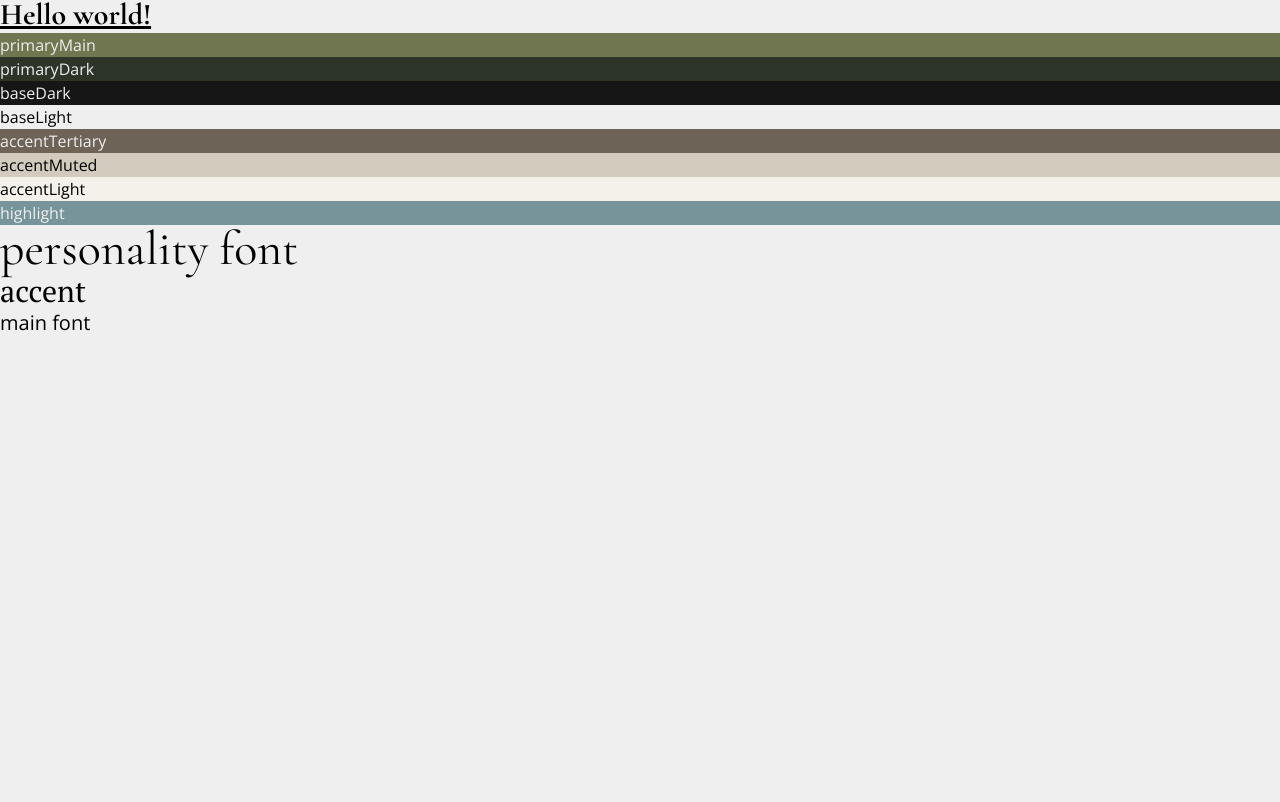
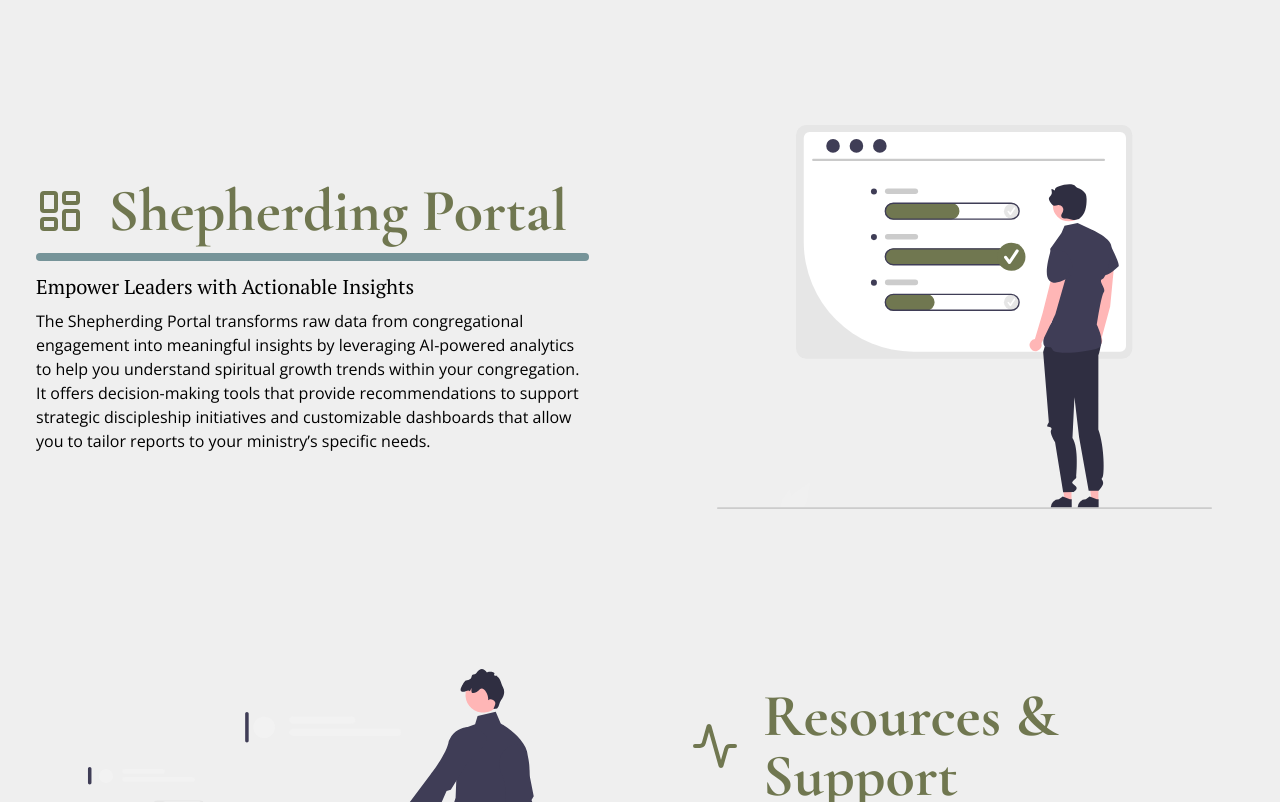
Before and after one commit to pandalexander/sandals-site, a React (Vite) app: page / in a window 1280 px wide. Shown: the part 1018-1820 px from the top of the page. Before the commit the page ends 1355 px from the top, so only its background shows below. Built offline with nearby package versions, Linux system fonts and the light colour scheme.

Commit message:
Build out services section with more services

```diff
--- a/src/components/ServiceBlock.jsx
+++ b/src/components/ServiceBlock.jsx
@@ -10,6 +10,9 @@ export default function ServiceBlock({
   imageOnLeft,
 }) {
   return (
+    <section id="services section" className="flex my-12">
+      {/* Wrapper for the services section with a max width */}
+      <div className=" flex-1 flex justify-center ">
         <div className="w-full max-w-7xl text-left mx-3 ">
           {/* Content container with responsive layout */}{" "}
           <div
@@ -47,6 +50,8 @@ export default function ServiceBlock({
             )}
           </div>
         </div>
+      </div>
+    </section>
   );
 }
 
--- a/src/components/Services.jsx
+++ b/src/components/Services.jsx
@@ -1,12 +1,13 @@
 import AppIllustration from "../assets/app-watch.svg";
-import { TabletSmartphone } from "lucide-react";
+import PortalIllustration from "../assets/dashboard.svg";
+import ResouceIllustration from "../assets/visionary-technology.svg";
+
+import { TabletSmartphone, LayoutDashboard, Activity } from "lucide-react";
 import ServiceBlock from "./ServiceBlock";
 
 export default function Services() {
   return (
-    <section id="services section" className="flex mt-12">
-      <div className=" flex-1 flex justify-center ">
-        {/* Wrapper for the services section with a max width */}
+    <>
       <ServiceBlock
         image={AppIllustration}
         imageAlt={"Illustration of an app interface"}
@@ -18,7 +19,32 @@ export default function Services() {
         }
         imageOnLeft={true}
       />
-      </div>
-    </section>
+
+      <ServiceBlock
+        image={PortalIllustration}
+        imageAlt={"Illustration of a dashboard interface"}
+        title={"Shepherding Portal"}
+        subheading={"Empower Leaders with Actionable Insights"}
+        Icon={LayoutDashboard}
+        paragraphContent={
+          "The Shepherding Portal transforms raw data from congregational engagement into meaningful insights by leveraging AI-powered analytics to help you understand spiritual growth trends within your congregation. It offers decision-making tools that provide recommendations to support strategic discipleship initiatives and customizable dashboards that allow you to tailor reports to your ministry’s specific needs."
+        }
+        imageOnLeft={false}
+      />
+
+      <ServiceBlock
+        image={ResouceIllustration}
+        imageAlt={"Illustration of complex technology"}
+        title={"Resources & Support"}
+        subheading={
+          "Everything You Need to Cultivate a Discipleship-Driven Culture"
+        }
+        Icon={Activity}
+        paragraphContent={
+          "Seamlessly integrate our tools with tailored onboarding and training support for your ministry team. Access a comprehensive library of discipleship curriculum featuring biblical resources aligned with eight core spiritual growth areas. Empower your leaders through conferences and coaching designed to equip them with the knowledge and skills for impactful discipleship."
+        }
+        imageOnLeft={true}
+      />
+    </>
   );
 }
```
Also changed, not shown: src/assets/dashboard.svg (added), src/assets/visionary-technology.svg (added). Lines whose indentation alone changed are shown as unchanged.
